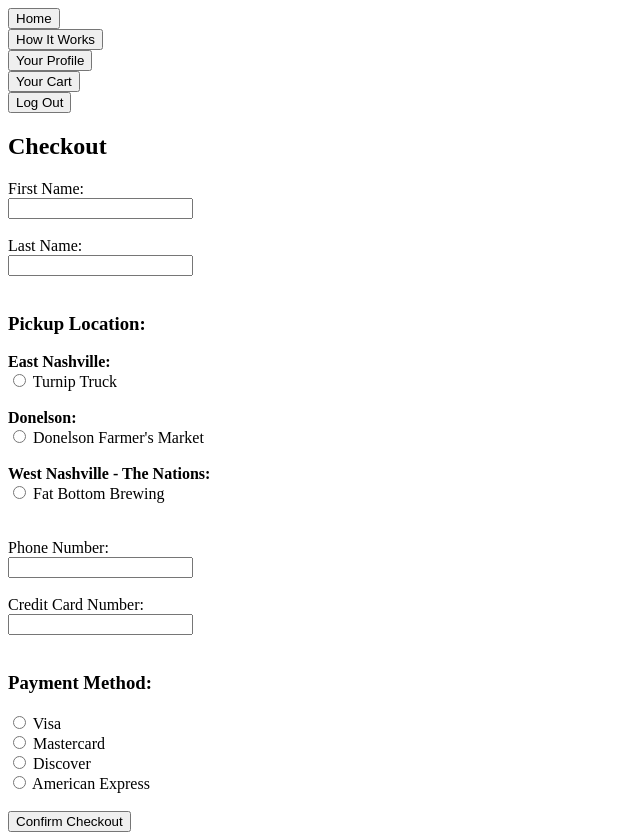
After one commit to leah-ewing/Fresh-Made-Easy, a Flask app: page /checkout in a window 1280 px wide. The commit adds this page. Shown: the whole page, without its empty margins (0-640 px from the left). Run offline with Flask 2, Linux system fonts and the light colour scheme; the visitor is signed in with stand-in values (Sample User, id 1).

Commit message:
Commit began shopping cart and mostly finished with checkout page

```diff
--- a/server.py
+++ b/server.py
@@ -210,6 +210,52 @@ def userPurchases():
 
     return render_template('user-purchases.html', fname = fname)
 
+@app.route('/item-info')
+def itemInfo():
+    """Displays information for an item."""
+
+    return render_template('item-info.html')
+
+
+@app.route('/checkout')
+def checkout():
+    """Displays checkout page."""
+
+    if session["current_user"]:
+        return render_template('checkout.html')
+    else:
+        flash("Please login.")
+        return redirect('/')
+
+
+@app.route('/confirmed')
+def confirmed():
+    """Displays a confirmation of a purchase."""
+
+    if session["current_user"]:
+        return render_template('confirmed.html')
+    else:
+        flash("Please login.")
+        return redirect('/')
+
+
+@app.route('/purchase-info')
+def purchaseInfo():
+    """Displays information for a user's purchase."""
+
+    if session["current_user"]:
+        return render_template('purchase-info.html')
+    else:
+        flash("Please login.")
+        return redirect('/')
+
+
+@app.route('/add-item-to-cart')
+def addItemToCart():
+    """Adds an item to the user's shopping cart."""
+
+    return render_template('shopping-cart.html')
+    #temporary route
 
 
 
--- a/templates/all-farms.html
+++ b/templates/all-farms.html
@@ -17,6 +17,7 @@
 
 *google maps api here*</h4>
 
+
 <!-- Javascript file -->
 <script src="/static/static.js"></script>
 
--- /dev/null
+++ b/templates/checkout.html
@@ -0,0 +1,56 @@
+{% extends 'base.html' %}
+
+{% block title %}Checkout{% endblock %}
+
+{% block body %}
+
+<h2>Checkout</h2>
+<form action = "/confirmed">
+    <div class = "checkout">
+        <label for = "fname">First Name:</label><br>
+        <input id = "fname" required /><br><br>
+    </div>
+    <div class = "checkout">
+        <label for = "lname">Last Name:</label><br>
+        <input id = "lname" required /><br><br>
+    </div>
+    <div class = "checkout">
+        <label for = "pickup-location"><h3>Pickup Location:</h3></label>
+        <b>East Nashville:</b><br>
+        <input id = "turnip-truck" type = "radio" name = "location" value = "Turnip Truck">
+        Turnip Truck<br><br>
+        <b>Donelson:</b><br>
+        <input id = "donelson-farmers-market" type = "radio" name = "location" value = "Donelson Farmer's Market">
+        Donelson Farmer's Market<br><br>
+        <b>West Nashville - The Nations:</b><br>
+        <input id = "fat-bottom-brewing" type = "radio" name = "location" value = "Fat Bottom Brewing">
+        Fat Bottom Brewing<br><br><br>
+    </div>
+    <div class = "checkout">
+        <label for = "phone-number">Phone Number:</label><br>
+        <input id = "phone-number" required /><br><br>
+    </div>
+    <div class = "checkout">
+        <label for = "cc-number">Credit Card Number:</label><br>
+        <input id = "cc-number" required /><br><br>
+    </div>
+    <div class = "checkout">
+        <label for = "payment-method"><h3>Payment Method:</h3></label>
+        <input id = "visa" type = "radio" name = "payment-method">
+        Visa<br>
+        <input id = "mastercard" type = "radio" name = "payment-method">
+        Mastercard<br>
+        <input id = "discover" type = "radio" name = "payment-method">
+        Discover<br>
+        <input id = "american-express" type = "radio" name = "payment-method">
+        American Express<br><br>
+    </div>
+    <div class = "checkout">
+        <button type = "submit">Confirm Checkout</button>
+    </div>
+    <form>
+
+
+{% endblock %}
+
+<!-- add a secion where the user can set their pickup time -->
--- a/templates/farm-info.html
+++ b/templates/farm-info.html
@@ -1,6 +1,6 @@
 {% extends 'base.html' %}
 
-{% block title %}Farm Info{% endblock %}
+{% block title %}*Farm* Info{% endblock %}
 
 {% block body %}
 
@@ -9,7 +9,8 @@
 
 <h4>Name: <br>
     Address: <br>
-    Description: <i>2.0</i><br><br>
+    Description: <i>2.0</i><br>
+    Items: <br><br>
 
 
     *google maps api here*</h4>
--- a/templates/shopping-cart.html
+++ b/templates/shopping-cart.html
@@ -6,4 +6,9 @@
 
   <h2>Coming soon...</h2>
 
+  <form action = "/checkout">
+  <div class = "checkout">
+    <button type = "submit">Checkout</button>
+</div></form>
+
 {% endblock %}
--- a/templates/sign-up.html
+++ b/templates/sign-up.html
@@ -27,6 +27,6 @@
     </div>
     <div class = "sign-up">
         <button type = "submit">Sign Up</button>
-    </div>
+    </div></form>
 
  {% endblock %}
```
Also changed, not shown: static/static.js (+7 -0 lines), templates/confirmed.html (added, +12 -0 lines), templates/item-info.html (added, +29 -0 lines), templates/purchase-info.html (added, +17 -0 lines), templates/shop.html (+13 -1 lines).
